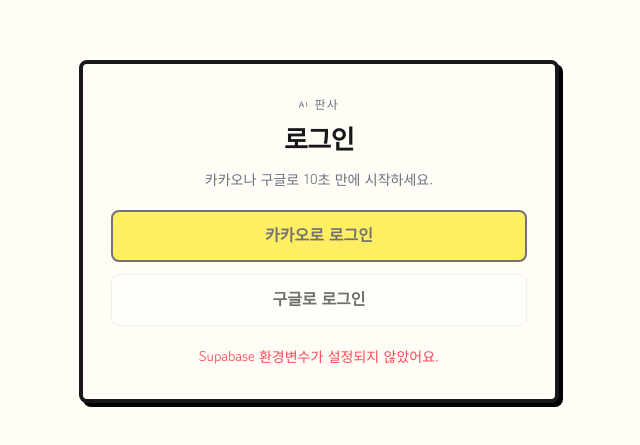
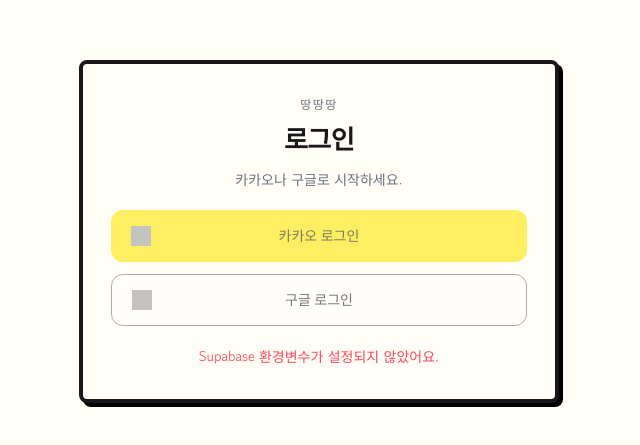
Before and after one commit to cksghkd123/ai-judge-front, a Nuxt app in the folder app/: page /sign-in in a window 1280 px wide. Shown: the part 169-614 px from the top of the page, without its empty margins (321-961 px from the left). Built offline with nearby package versions, Linux system fonts and the light colour scheme; grey boxes are pictures that could not be loaded.

Commit message:
[#5] oauth 로그인 디자인 개선

```diff
--- a/app/app/pages/sign-in.vue
+++ b/app/app/pages/sign-in.vue
@@ -2,27 +2,48 @@
   <main class="min-h-screen flex items-center justify-center p-6 font-body bg-paper text-ink">
     <section class="card">
       <header class="header">
-        <p class="eyebrow font-doodle">AI 판사</p>
+        <p class="eyebrow font-doodle">땅땅땅</p>
         <h1 class="title font-heading font-extrabold tracking-tight">로그인</h1>
-        <p class="subtitle font-body">카카오나 구글로 10초 만에 시작하세요.</p>
+        <p class="subtitle font-body">카카오나 구글로 시작하세요.</p>
       </header>
 
+      <!-- 카카오/구글 공식 디자인 가이드라인 준수 -->
       <div class="buttons">
-        <button class="btn btn-kakao font-ui" :disabled="loading || !isConfigured" @click="signIn('kakao')">
-          카카오로 로그인
+        <button
+          type="button"
+          class="btn btn-kakao"
+          :disabled="loading || !isConfigured"
+          @click="signIn('kakao')"
+        >
+          <img
+            src="https://www.svgrepo.com/show/368252/kakao.svg"
+            alt=""
+            width="20"
+            height="20"
+            class="btn-social-icon"
+          />
+          <span class="btn-label">카카오 로그인</span>
         </button>
         <button
-          class="btn btn-google font-ui"
+          type="button"
+          class="btn btn-google"
           :disabled="loading || !isConfigured"
           @click="signIn('google')"
         >
-          구글로 로그인
+          <img
+            src="https://www.svgrepo.com/show/303108/google-icon-logo.svg"
+            alt=""
+            width="20"
+            height="20"
+            class="btn-social-icon"
+          />
+          <span class="btn-label">구글 로그인</span>
         </button>
       </div>
 
       <p v-if="loading" class="status font-body">로그인 중...</p>
       <p v-if="errorMessage" class="error font-body">{{ errorMessage }}</p>
-      <p v-if="session && !loading" class="status font-body">이미 로그인되어 있어요. 이동 중...</p>
+      <p v-if="session && !loading" class="status font-body">이동 중...</p>
     </section>
   </main>
 </template>
@@ -140,13 +161,37 @@
 }
 
 .btn {
-  border: 2px solid #18181b;
-  border-radius: 0.5rem;
+  position: relative;
+  display: flex;
+  align-items: center;
+  justify-content: flex-start;
+  gap: 12px;
   height: 52px;
-  font-size: 1rem;
-  font-weight: 600;
+  padding: 0 20px;
   cursor: pointer;
   transition: transform 0.15s ease-out;
+  font-family: 'Roboto', system-ui, sans-serif;
+  font-weight: 500;
+  font-size: 14px;
+  line-height: 20px;
+}
+
+.btn-social-icon {
+  flex-shrink: 0;
+  width: 20px;
+  height: 20px;
+}
+
+.btn-label {
+  position: absolute;
+  left: 0;
+  right: 0;
+  text-align: center;
+  font-family: inherit;
+  font-weight: inherit;
+  font-size: inherit;
+  line-height: inherit;
+  pointer-events: none;
 }
 
 .btn:disabled {
@@ -154,19 +199,24 @@
   cursor: not-allowed;
 }
 
-.btn:active {
+.btn:active:not(:disabled) {
   transform: translateY(1px);
 }
 
+/* 카카오: Container #FEE500, Symbol #000000, Label 85% (Kakao Design Guide) */
 .btn-kakao {
   background: #fee500;
-  color: #191919;
+  color: rgba(0, 0, 0, 0.85);
+  border: none;
+  border-radius: 12px;
 }
 
+/* 구글: Light #FFFFFF, Stroke #747775 (Google Branding) */
 .btn-google {
-  background: #fff;
-  color: #111;
-  border: 1px solid #e5e7eb;
+  background: #ffffff;
+  color: #1f1f1f;
+  border: 1px solid #747775;
+  border-radius: 12px;
 }
 
 .status {
```
